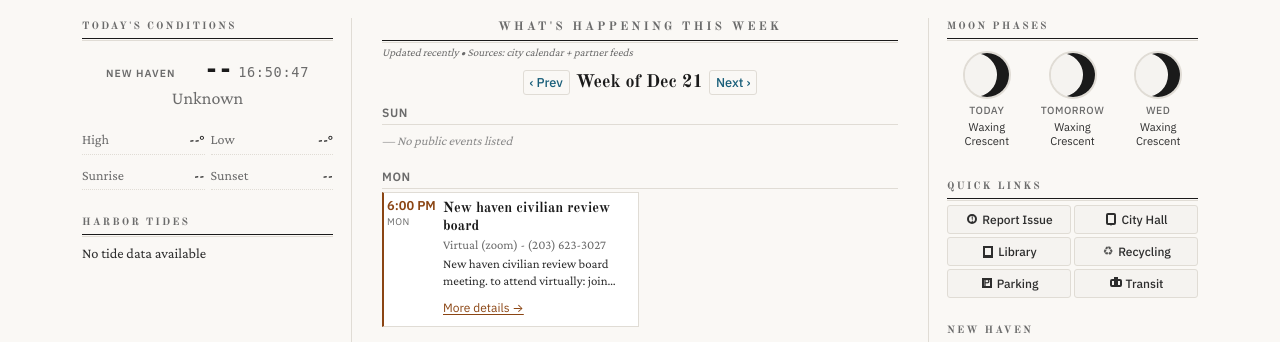
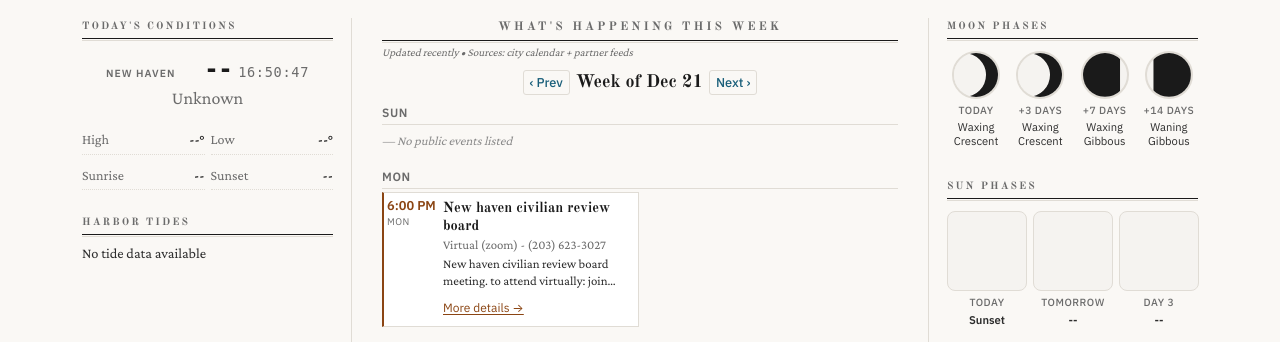
Before and after one commit to oooAHOYooo/elm, a Flask app: page / in a window 1280 px wide. Shown: the part 183-525 px from the top of the page. Run offline with Flask 3, Linux system fonts and the light colour scheme; data that the repository does not hold is empty.

Commit message:
Add tide navigation and sun phases visualization
- Add up/down navigation buttons and keyboard navigation for tide list items
- Replace moon phases with Three.js sun phases visualization showing sunrise/day/sunset/night
- Restore moon phases section with extended future increments (3, 7, 14 days)
- Add Three.js library to base template
- Update CSS for tide navigation and sun/moon phases sections

```diff
--- a/static/css/main.css
+++ b/static/css/main.css
@@ -1394,6 +1436,57 @@ img {
     text-align: center;
     font-family: var(--font-sans);
     line-height: 1.2;
+}
+
+/* Sun Phases */
+.sun-phases {
+    display: flex;
+    justify-content: space-around;
+    gap: var(--space-sm);
+    padding: var(--space-sm) 0;
+}
+
+.sun-phase {
+    display: flex;
+    flex-direction: column;
+    align-items: center;
+    gap: var(--space-xs);
+    flex: 1;
+}
+
+.sun-phase__canvas {
+    width: 80px;
+    height: 80px;
+    border-radius: 8px;
+    background: var(--bg-hover);
+    border: 1px solid var(--border-light);
+    position: relative;
+    overflow: hidden;
+    flex-shrink: 0;
+}
+
+.sun-phase__canvas canvas {
+    display: block;
+    width: 100%;
+    height: 100%;
+}
+
+.sun-phase__label {
+    font-size: 0.65rem;
+    color: var(--text-muted);
+    text-transform: uppercase;
+    letter-spacing: 0.05em;
+    font-family: var(--font-sans);
+    font-weight: 500;
+}
+
+.sun-phase__name {
+    font-size: 0.7rem;
+    color: var(--text-body);
+    text-align: center;
+    font-family: var(--font-sans);
+    line-height: 1.2;
+    font-weight: 600;
 }
 
 /* Meeting List */
@@ -1897,9 +1990,6 @@ img {
     left: 50%;
     transform: translateX(-50%);
     box-shadow: 0 5px 0 currentColor;
-}
-    margin: 0;
-    color: var(--text-headline);
 }
 
 .popup-close {
--- a/static/js/dashboard.js
+++ b/static/js/dashboard.js
@@ -77,18 +77,21 @@
 
     function updateMoonPhases() {
         const today = new Date();
-        const tomorrow = new Date(today);
-        tomorrow.setDate(tomorrow.getDate() + 1);
         const day3 = new Date(today);
-        day3.setDate(day3.getDate() + 2);
+        day3.setDate(day3.getDate() + 3);
+        const day7 = new Date(today);
+        day7.setDate(day7.getDate() + 7);
+        const day14 = new Date(today);
+        day14.setDate(day14.getDate() + 14);
 
         const phases = [
             { date: today, iconEl: document.getElementById('js-moon-today'), nameEl: document.getElementById('js-moon-name-today') },
-            { date: tomorrow, iconEl: document.getElementById('js-moon-tomorrow'), nameEl: document.getElementById('js-moon-name-tomorrow') },
-            { date: day3, iconEl: document.getElementById('js-moon-day3'), nameEl: document.getElementById('js-moon-name-day3') }
+            { date: day3, iconEl: document.getElementById('js-moon-day3'), nameEl: document.getElementById('js-moon-name-day3'), labelEl: document.getElementById('js-moon-label-day3') },
+            { date: day7, iconEl: document.getElementById('js-moon-day7'), nameEl: document.getElementById('js-moon-name-day7'), labelEl: document.getElementById('js-moon-label-day7') },
+            { date: day14, iconEl: document.getElementById('js-moon-day14'), nameEl: document.getElementById('js-moon-name-day14'), labelEl: document.getElementById('js-moon-label-day14') }
         ];
 
-        phases.forEach(({ date, iconEl, nameEl }) => {
+        phases.forEach(({ date, iconEl, nameEl, labelEl }) => {
             if (!iconEl || !nameEl) return;
 
             const phase = calculateMoonPhase(date);
@@ -97,17 +100,182 @@
 
             iconEl.className = 'moon-phase__icon ' + iconClass;
             nameEl.textContent = phaseName;
+
+            // Update label with day name if it's not today
+            if (labelEl) {
+                const dayNames = ['Sun', 'Mon', 'Tue', 'Wed', 'Thu', 'Fri', 'Sat'];
+                const dayName = dayNames[date.getDay()];
+                const daysDiff = Math.floor((date - today) / (1000 * 60 * 60 * 24));
+                labelEl.textContent = daysDiff === 3 ? '+3 days' : daysDiff === 7 ? '+7 days' : daysDiff === 14 ? '+14 days' : `${dayName} (+${daysDiff}d)`;
+            }
+        });
+    }
+
+    updateMoonPhases();
+
+    // ==========================================================================
+    // SUN PHASES
+    // ==========================================================================
+    function getSunPhase(date) {
+        const hour = date.getHours();
+        const minute = date.getMinutes();
+        const timeOfDay = hour + minute / 60;
+
+        // Determine sun phase based on time of day
+        if (timeOfDay >= 6 && timeOfDay < 8) {
+            return { phase: 'sunrise', name: 'Sunrise', angle: (timeOfDay - 6) * 90 / 2 }; // 0-90 degrees
+        } else if (timeOfDay >= 8 && timeOfDay < 16) {
+            return { phase: 'day', name: 'Day', angle: 90 + (timeOfDay - 8) * 90 / 8 }; // 90-180 degrees
+        } else if (timeOfDay >= 16 && timeOfDay < 20) {
+            return { phase: 'sunset', name: 'Sunset', angle: 180 + (timeOfDay - 16) * 90 / 4 }; // 180-270 degrees
+        } else {
+            return { phase: 'night', name: 'Night', angle: 270 }; // Night
+        }
+    }
+
+    function createSunVisualization(container, phaseData) {
+        if (!container || typeof THREE === 'undefined') return;
+
+        const width = container.clientWidth || 80;
+        const height = container.clientHeight || 80;
+
+        // Clear existing canvas
+        container.innerHTML = '';
+
+        // Create scene
+        const scene = new THREE.Scene();
+        const camera = new THREE.PerspectiveCamera(75, width / height, 0.1, 1000);
+        const renderer = new THREE.WebGLRenderer({ alpha: true, antialias: true });
+        renderer.setSize(width, height);
+        renderer.setClearColor(0x000000, 0);
+        container.appendChild(renderer.domElement);
+
+        // Create sun
+        const sunGeometry = new THREE.SphereGeometry(1, 32, 32);
+        const sunMaterial = new THREE.MeshBasicMaterial({
+            color: phaseData.phase === 'night' ? 0x444444 : 0xffaa00,
+            emissive: phaseData.phase === 'night' ? 0x000000 : 0xff6600,
+            emissiveIntensity: phaseData.phase === 'night' ? 0 : 0.5
+        });
+        const sun = new THREE.Mesh(sunGeometry, sunMaterial);
+        scene.add(sun);
+
+        // Add glow effect for day phases
+        if (phaseData.phase !== 'night') {
+            const glowGeometry = new THREE.SphereGeometry(1.2, 32, 32);
+            const glowMaterial = new THREE.MeshBasicMaterial({
+                color: 0xffaa00,
+                transparent: true,
+                opacity: 0.3
+            });
+            const glow = new THREE.Mesh(glowGeometry, glowMaterial);
+            scene.add(glow);
+        }
+
+        // Position sun based on phase angle
+        const angle = (phaseData.angle * Math.PI) / 180;
+        const radius = 2.5;
+        sun.position.x = Math.cos(angle) * radius;
+        sun.position.y = Math.sin(angle) * radius;
+        if (phaseData.phase === 'night') {
+            sun.position.y = -3; // Below horizon
+        }
+
+        if (phaseData.phase !== 'night') {
+            const glow = scene.children.find(child => child !== sun);
+            if (glow) {
+                glow.position.x = sun.position.x;
+                glow.position.y = sun.position.y;
+            }
+        }
+
+        // Add horizon line
+        const horizonGeometry = new THREE.PlaneGeometry(10, 0.1);
+        const horizonMaterial = new THREE.MeshBasicMaterial({
+            color: 0x666666,
+            transparent: true,
+            opacity: 0.5
+        });
+        const horizon = new THREE.Mesh(horizonGeometry, horizonMaterial);
+        horizon.position.y = -2.5;
+        horizon.rotation.x = Math.PI / 2;
+        scene.add(horizon);
+
+        // Position camera
+        camera.position.z = 5;
+        camera.lookAt(0, 0, 0);
+
+        // Animate
+        let animationId;
+        function animate() {
+            animationId = requestAnimationFrame(animate);
+            sun.rotation.y += 0.01;
+            if (glow) {
+                glow.rotation.y = sun.rotation.y;
+            }
+            renderer.render(scene, camera);
+        }
+        animate();
+
+        // Store animation ID and scene for cleanup
+        container._animationId = animationId;
+        container._scene = scene;
+        container._renderer = renderer;
+    }
+
+    function updateSunPhases() {
+        const today = new Date();
+        const tomorrow = new Date(today);
+        tomorrow.setDate(tomorrow.getDate() + 1);
+        const day3 = new Date(today);
+        day3.setDate(day3.getDate() + 2);
+
+        const phases = [
+            { date: today, canvasEl: document.getElementById('js-sun-today'), nameEl: document.getElementById('js-sun-name-today') },
+            { date: tomorrow, canvasEl: document.getElementById('js-sun-tomorrow'), nameEl: document.getElementById('js-sun-name-tomorrow') },
+            { date: day3, canvasEl: document.getElementById('js-sun-day3'), nameEl: document.getElementById('js-sun-name-day3') }
+        ];
+
+        phases.forEach(({ date, canvasEl, nameEl }) => {
+            if (!canvasEl || !nameEl) return;
+
+            // Clean up previous animation if exists
+            if (canvasEl._animationId) {
+                cancelAnimationFrame(canvasEl._animationId);
+            }
+
+            const phaseData = getSunPhase(date);
+            nameEl.textContent = phaseData.name;
+
+            // Wait for Three.js to be available
+            if (typeof THREE !== 'undefined') {
+                createSunVisualization(canvasEl, phaseData);
+            } else {
+                // Retry after a short delay if Three.js isn't loaded yet
+                setTimeout(() => {
+                    if (typeof THREE !== 'undefined') {
+                        createSunVisualization(canvasEl, phaseData);
+                    }
+                }, 100);
+            }
         });
 
         // Update day 3 label
-        const day3Label = document.getElementById('js-moon-label-day3');
+        const day3Label = document.getElementById('js-sun-label-day3');
         if (day3Label) {
             const dayNames = ['Sun', 'Mon', 'Tue', 'Wed', 'Thu', 'Fri', 'Sat'];
             day3Label.textContent = dayNames[day3.getDay()];
         }
     }
 
-    updateMoonPhases();
+    // Wait for DOM and Three.js to be ready
+    if (document.readyState === 'loading') {
+        document.addEventListener('DOMContentLoaded', () => {
+            setTimeout(updateSunPhases, 200);
+        });
+    } else {
+        setTimeout(updateSunPhases, 200);
+    }
 
     // ==========================================================================
     // DARK MODE
@@ -407,17 +575,26 @@
                 // Tide chart
                 const chartHtml = createTideChart(data.predictions);
 
-                // Tide list
-                const tidesHtml = data.predictions.slice(0, 4).map(p => {
+                // Tide list with navigation
+                const tidePredictions = data.predictions.slice(0, 4);
+                const tidesHtml = tidePredictions.map((p, index) => {
                     const time = p.t ? p.t.split(' ')[1] : '';
                     const height = parseFloat(p.v).toFixed(1);
                     const type = p.type === 'H' ? 'High' : 'Low';
+                    const isFirst = index === 0;
+                    const isLast = index === tidePredictions.length - 1;
                     return `
-                        <div class="tide-item tide-item--${type.toLowerCase()}">
+                        <div class="tide-item tide-item--${type.toLowerCase()}" data-tide-index="${index}" tabindex="0" role="button" aria-label="${type} tide at ${time}, ${height} feet">
+                            <button class="tide-item__nav tide-item__nav--up" ${isFirst ? 'disabled aria-disabled="true"' : ''} aria-label="Previous tide" title="Previous tide">
+                                <span class="tide-item__nav-icon">▲</span>
+                            </button>
                             <span class="tide-item__icon tide-item__icon--${type.toLowerCase()}"></span>
                             <span class="tide-item__type">${type}</span>
                             <span class="tide-item__time">${time}</span>
                             <span class="tide-item__height">${height} ft</span>
+                            <button class="tide-item__nav tide-item__nav--down" ${isLast ? 'disabled aria-disabled="true"' : ''} aria-label="Next tide" title="Next tide">
+                                <span class="tide-item__nav-icon">▼</span>
+                            </button>
                         </div>
                     `;
                 }).join('');
@@ -468,6 +645,46 @@
                     </div>
                     ${boatsHtml}
                 `;
+
+                // Add navigation handlers for tide items
+                const tideItems = output.querySelectorAll('.tide-item');
+                tideItems.forEach((item, index) => {
+                    const upBtn = item.querySelector('.tide-item__nav--up');
+                    const downBtn = item.querySelector('.tide-item__nav--down');
+
+                    if (upBtn && !upBtn.disabled) {
+                        upBtn.addEventListener('click', (e) => {
+                            e.stopPropagation();
+                            if (index > 0) {
+                                tideItems[index - 1].focus();
+                                tideItems[index - 1].scrollIntoView({ behavior: 'smooth', block: 'nearest' });
+                            }
+                        });
+                    }
+
+                    if (downBtn && !downBtn.disabled) {
+                        downBtn.addEventListener('click', (e) => {
+                            e.stopPropagation();
+                            if (index < tideItems.length - 1) {
+                                tideItems[index + 1].focus();
+                                tideItems[index + 1].scrollIntoView({ behavior: 'smooth', block: 'nearest' });
+                            }
+                        });
+                    }
+
+                    // Keyboard navigation
+                    item.addEventListener('keydown', (e) => {
+                        if (e.key === 'ArrowUp' && index > 0) {
+                            e.preventDefault();
+                            tideItems[index - 1].focus();
+                            tideItems[index - 1].scrollIntoView({ behavior: 'smooth', block: 'nearest' });
+                        } else if (e.key === 'ArrowDown' && index < tideItems.length - 1) {
+                            e.preventDefault();
+                            tideItems[index + 1].focus();
+                            tideItems[index + 1].scrollIntoView({ behavior: 'smooth', block: 'nearest' });
+                        }
+                    });
+                });
             } else {
                 output.textContent = 'No tide data available';
             }
--- a/templates/base.html
+++ b/templates/base.html
@@ -222,6 +222,7 @@
             })();
         </script>
         {% block content %}{% endblock %}
+        <script src="https://cdnjs.cloudflare.com/ajax/libs/three.js/r128/three.min.js"></script>
         <script src="{{ url_for('static', filename='js/dashboard.js') }}" defer></script>
     </body>
 </html>
--- a/templates/index.html
+++ b/templates/index.html
@@ -223,14 +223,41 @@
                         <div class="moon-phase__name" id="js-moon-name-today">--</div>
                     </div>
                     <div class="moon-phase">
-                        <div class="moon-phase__icon" id="js-moon-tomorrow"></div>
-                        <div class="moon-phase__label">Tomorrow</div>
-                        <div class="moon-phase__name" id="js-moon-name-tomorrow">--</div>
+                        <div class="moon-phase__icon" id="js-moon-day3"></div>
+                        <div class="moon-phase__label" id="js-moon-label-day3">+3 days</div>
+                        <div class="moon-phase__name" id="js-moon-name-day3">--</div>
                     </div>
                     <div class="moon-phase">
-                        <div class="moon-phase__icon" id="js-moon-day3"></div>
-                        <div class="moon-phase__label" id="js-moon-label-day3">Day 3</div>
-                        <div class="moon-phase__name" id="js-moon-name-day3">--</div>
+                        <div class="moon-phase__icon" id="js-moon-day7"></div>
+                        <div class="moon-phase__label" id="js-moon-label-day7">+7 days</div>
+                        <div class="moon-phase__name" id="js-moon-name-day7">--</div>
+                    </div>
+                    <div class="moon-phase">
+                        <div class="moon-phase__icon" id="js-moon-day14"></div>
+                        <div class="moon-phase__label" id="js-moon-label-day14">+14 days</div>
+                        <div class="moon-phase__name" id="js-moon-name-day14">--</div>
+                    </div>
+                </div>
+            </article>
+
+            <!-- Sun Phases -->
+            <article class="infobox infobox--sun">
+                <h2 class="section-head">Sun Phases</h2>
+                <div class="sun-phases" id="js-sun-phases">
+                    <div class="sun-phase">
+                        <div class="sun-phase__canvas" id="js-sun-today"></div>
+                        <div class="sun-phase__label">Today</div>
+                        <div class="sun-phase__name" id="js-sun-name-today">--</div>
+                    </div>
+                    <div class="sun-phase">
+                        <div class="sun-phase__canvas" id="js-sun-tomorrow"></div>
+                        <div class="sun-phase__label">Tomorrow</div>
+                        <div class="sun-phase__name" id="js-sun-name-tomorrow">--</div>
+                    </div>
+                    <div class="sun-phase">
+                        <div class="sun-phase__canvas" id="js-sun-day3"></div>
+                        <div class="sun-phase__label" id="js-sun-label-day3">Day 3</div>
+                        <div class="sun-phase__name" id="js-sun-name-day3">--</div>
                     </div>
                 </div>
             </article>
```
Also changed, not shown: other parts of static/css/main.css (+42 -0 lines), static/css/header.css (line endings or trailing spaces).
